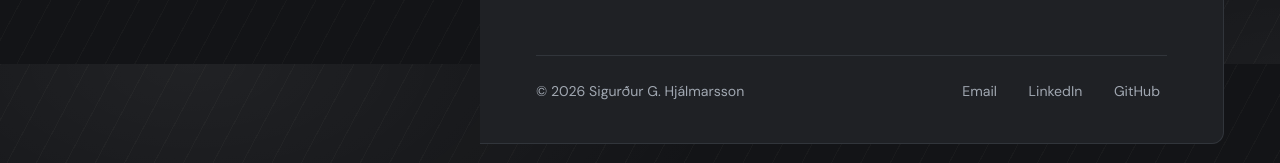
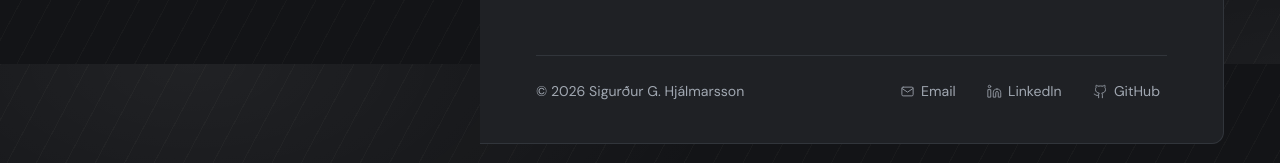
Before and after one commit to siggigr/siggigr.github.io, a React (Vite) app: page / in a window 1280 px wide. Shown: the part 4736-4899 px from the top of the page. Built offline with nearby package versions, Linux system fonts and the light colour scheme.

Commit message:
Contact icons in the CV header and the footer
Co-Authored-By: Claude Opus 5.5 <noreply@anthropic.com>
Claude-Session: https://claude.ai/code/session_01X9N4hyu1mqfWmFw2xKKJB4

```diff
--- a/src/components/Footer.jsx
+++ b/src/components/Footer.jsx
@@ -1,11 +1,12 @@
 import { contact } from "../content/site";
+import Icon from "./Icon";
 
 export default function Footer() {
   const year = new Date().getFullYear();
   const links = [
-    contact.email && { label: "Email", href: `mailto:${contact.email}` },
-    contact.linkedin && { label: "LinkedIn", href: contact.linkedin },
-    contact.github && { label: "GitHub", href: contact.github },
+    contact.email && { label: "Email", icon: "mail", href: `mailto:${contact.email}` },
+    contact.linkedin && { label: "LinkedIn", icon: "linkedin", href: contact.linkedin },
+    contact.github && { label: "GitHub", icon: "github", href: contact.github },
   ].filter(Boolean);
 
   return (
@@ -20,6 +21,7 @@ export default function Footer() {
               target={link.href.startsWith("http") ? "_blank" : undefined}
               rel={link.href.startsWith("http") ? "noopener noreferrer" : undefined}
             >
+              <Icon name={link.icon} size={15} />
               {link.label}
             </a>
           ))}
--- a/src/components/Icon.jsx
+++ b/src/components/Icon.jsx
@@ -87,6 +87,9 @@ const PATHS = {
   plane: (
     <path d="M21 15l-8-4V5a1.5 1.5 0 0 0-3 0v6l-8 4v2l8-2v4l-2 1.5V22l3.5-1 3.5 1v-1.5L13 19v-4l8 2z" />
   ),
+  phone: (
+    <path d="M5 4h3.5l1.5 4.5-2 1.5a11 11 0 0 0 6 6l1.5-2 4.5 1.5V19a2 2 0 0 1-2 2A16 16 0 0 1 3 6a2 2 0 0 1 2-2z" />
+  ),
   mail: (
     <>
       <rect x="3" y="5" width="18" height="14" rx="2" />
--- a/src/styles/global.css
+++ b/src/styles/global.css
@@ -531,6 +531,7 @@ img {
 .footer-links a {
   color: var(--muted);
   display: inline-flex;
+  gap: 0.4em;
   align-items: center;
   justify-content: center;
   padding: 0.7em;
@@ -618,6 +619,15 @@ img {
 
 .cv-contacts a {
   font-size: 0.85rem;
+  display: inline-flex;
+  align-items: center;
+  gap: 0.4em;
+}
+
+.cv-contacts a svg,
+.footer-links a svg {
+  flex: none;
+  opacity: 0.85;
 }
 
 .cv-about {
```
Also changed, not shown: src/CVPage.jsx (+8 -1 lines).
